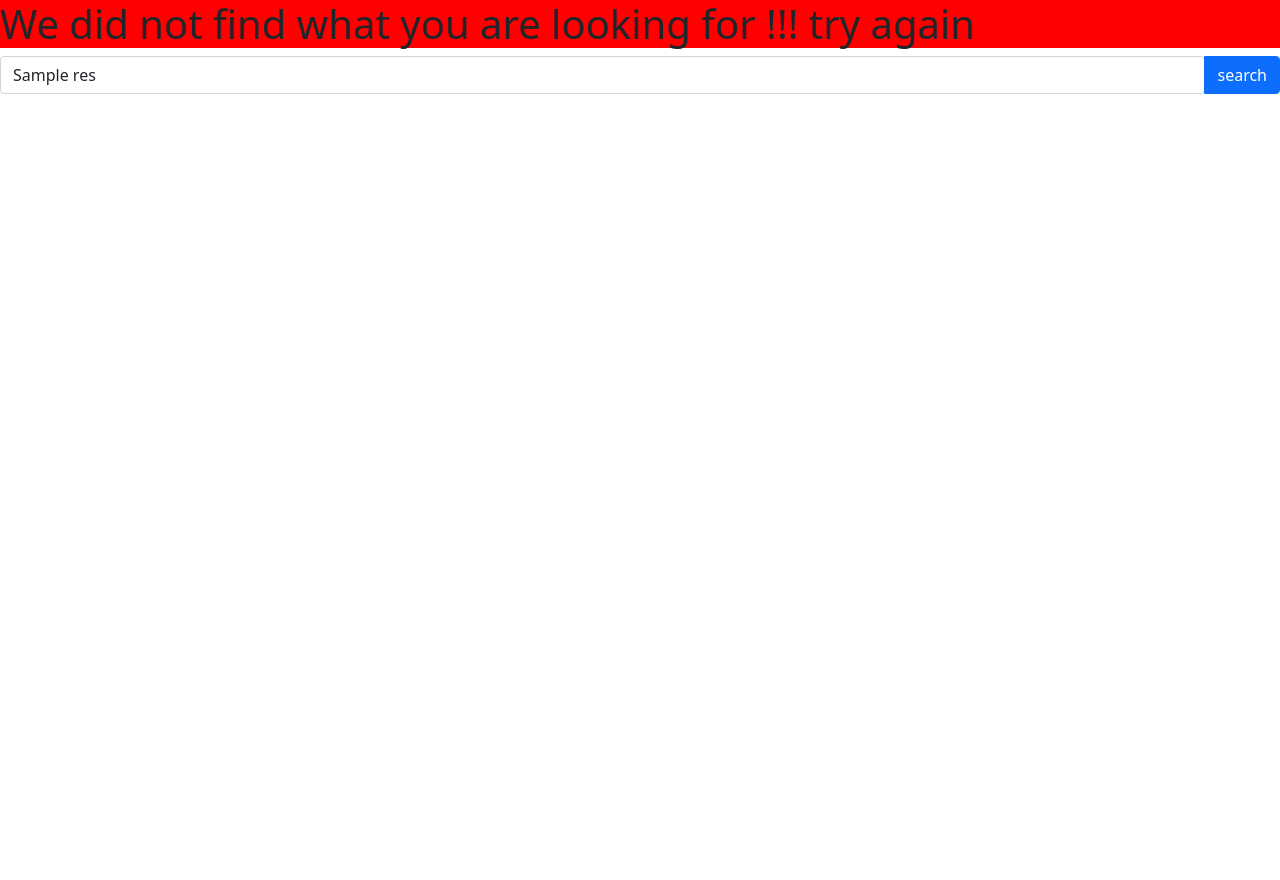
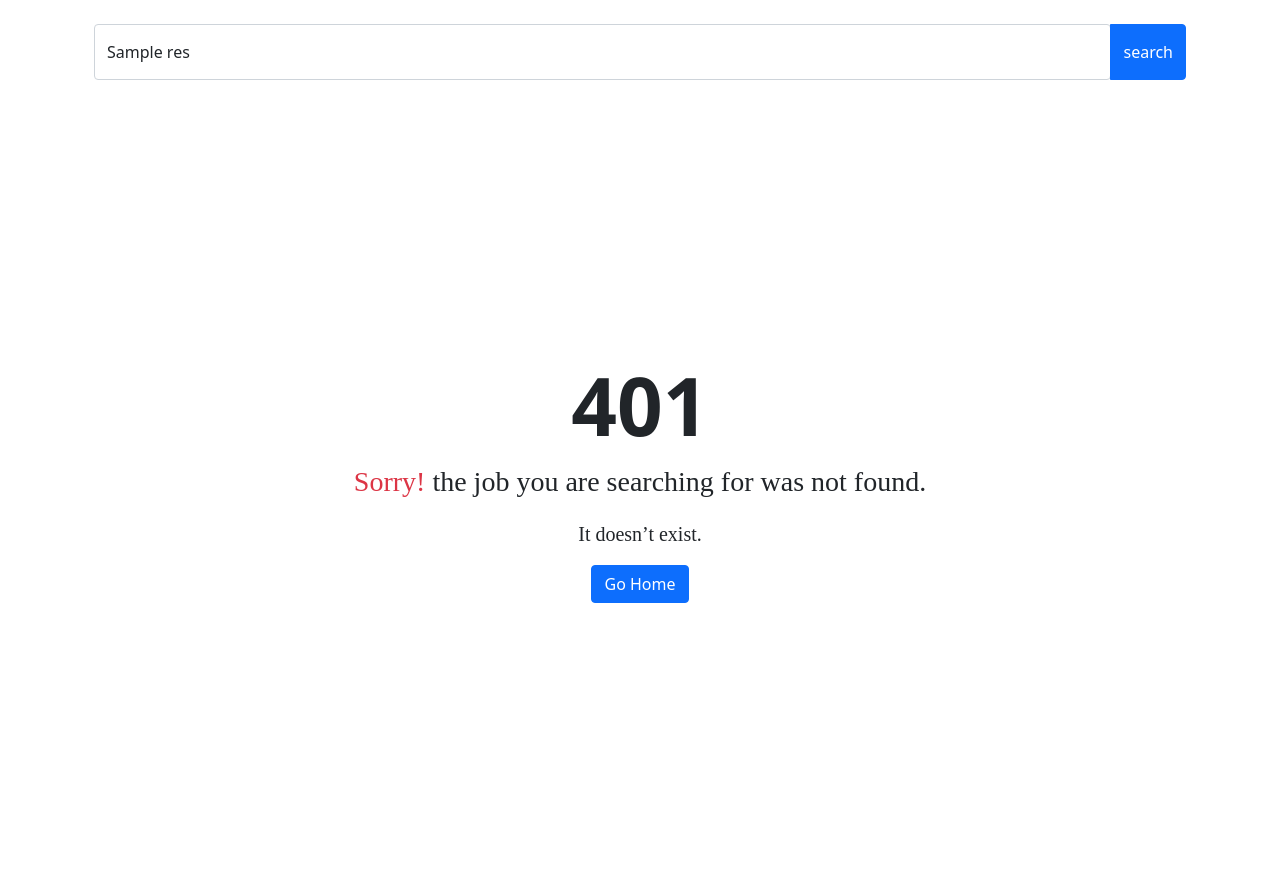
Before and after one commit to hassanfigui1/rssearchengine, a Flask app: template templates/result.html in a window 1280 px wide. Before the commit the page ends 94 px from the top, so only its background shows below. Run offline with Flask 2, Linux system fonts and the light colour scheme; the template is opened without the code that fills it: most values are stand-ins (such as "Sample title", 1, 10 or a date in 2020); parts of the project's set-up code (start-up, migrations or seed data) failed here and were passed over; some libraries are stand-ins or nearby versions.

Commit message:
Update result.html

```diff
--- a/templates/result.html
+++ b/templates/result.html
@@ -4,20 +4,23 @@
     {% block content %}
             {% if nbOfResults > 1%}
                 <div class="">
-                    <div class="">
+                    <br>
+                    <div class="container">
                         <form action="/" method="post">
                             <div class="input-group">
-                                <input type="search" name="nm" value="{{res}}" class="form-control rounded" placeholder="Search your dream job" aria-label="Search " aria-describedby="search-addon" />
+                                <input type="search"style="height: 56px; width:65%" name="nm" value="{{res}}" class="form-control rounded" placeholder="Search your dream job" aria-label="Search " aria-describedby="search-addon" />
                                 <button type="submit" class="btn btn-primary">search</button>
                             </div>
                         </form>
-
+                    <br><br>
                         <h6 class="time">
-                            <small class="text" >About {{myData.size}} results ({{time}} seconds )</small>
+                            <h2 class="text" >About {{nbOfResults}} results ({{time}} seconds )</h2>
                         </h6>
+                        <br>
+                        </div>
                         {% for i in myData %}
                         <div class="my_card ">
-                            <h5 class="card-title"><a href="details/{{df.iloc[i,1]}}/{{df.iloc[i,3]}}/{{df.iloc[i,2]}}/{{df}}/{{df.iloc[i,0]}}/{{res}}/" style="text-decoration: none; font:bold;color:rgb(10, 15, 255)">{{df.iloc[i,4]}}</a></h5>
+                            <h5 class="card-title"><a href="details/{{df.iloc[i,1]}}/{{df.iloc[i,3]}}/{{df.iloc[i,2]}}/{{df}}/{{df.iloc[i,0]}}/{{res}}/" style="text-decoration: none; font:bold;color:rgb(10, 15, 255)">{{df.iloc[i,1]}}</a></h5>
                                 <p class="card-text" style="color:rgb(20, 4, 10)">
                                     <span style="color:black">Jobs Function: </span>
                                     {{df.iloc[i,3][:30]}}...
@@ -35,16 +38,28 @@
 
             {% else %}
                 <div>
-                        <h1 style="background-color: red;">We did not find what you are looking for !!! try again</h1>
-                    <div class="">
+                    <br>
+                    <div class="container">
                         <form action="/" method="post">
                             <div class="input-group">
-                                <input type="search" name="nm" value="{{res}}" class="form-control rounded" placeholder="Search your dream job" aria-label="Search " aria-describedby="search-addon" />
+                                <input type="search" name="nm" value="{{res}}" class="form-control rounded"
+                                 placeholder="Search your dream job" style="height: 56px; width:65%" aria-label="Search " aria-describedby="search-addon" />
                                 <button type="submit" class="btn btn-primary">search</button>
                             </div>
                         </form>
                 </div>
-            {% endif %}
+
+                <div class="d-flex align-items-center justify-content-center vh-100">
+                    <div class="text-center">
+                        <h1 class="display-1 fw-bold">401</h1>
+                        <p class="fs-3"> <span class="text-danger">Sorry!</span> the job you are searching for was not found.</p>
+                        <p class="lead">
+                            It doesn’t exist.
+                          </p>
+                        <a href="index.html" class="btn btn-primary">Go Home</a>
+                    </div>
+                </div>
+                    {% endif %}
 
 
     {% endblock %}
```
